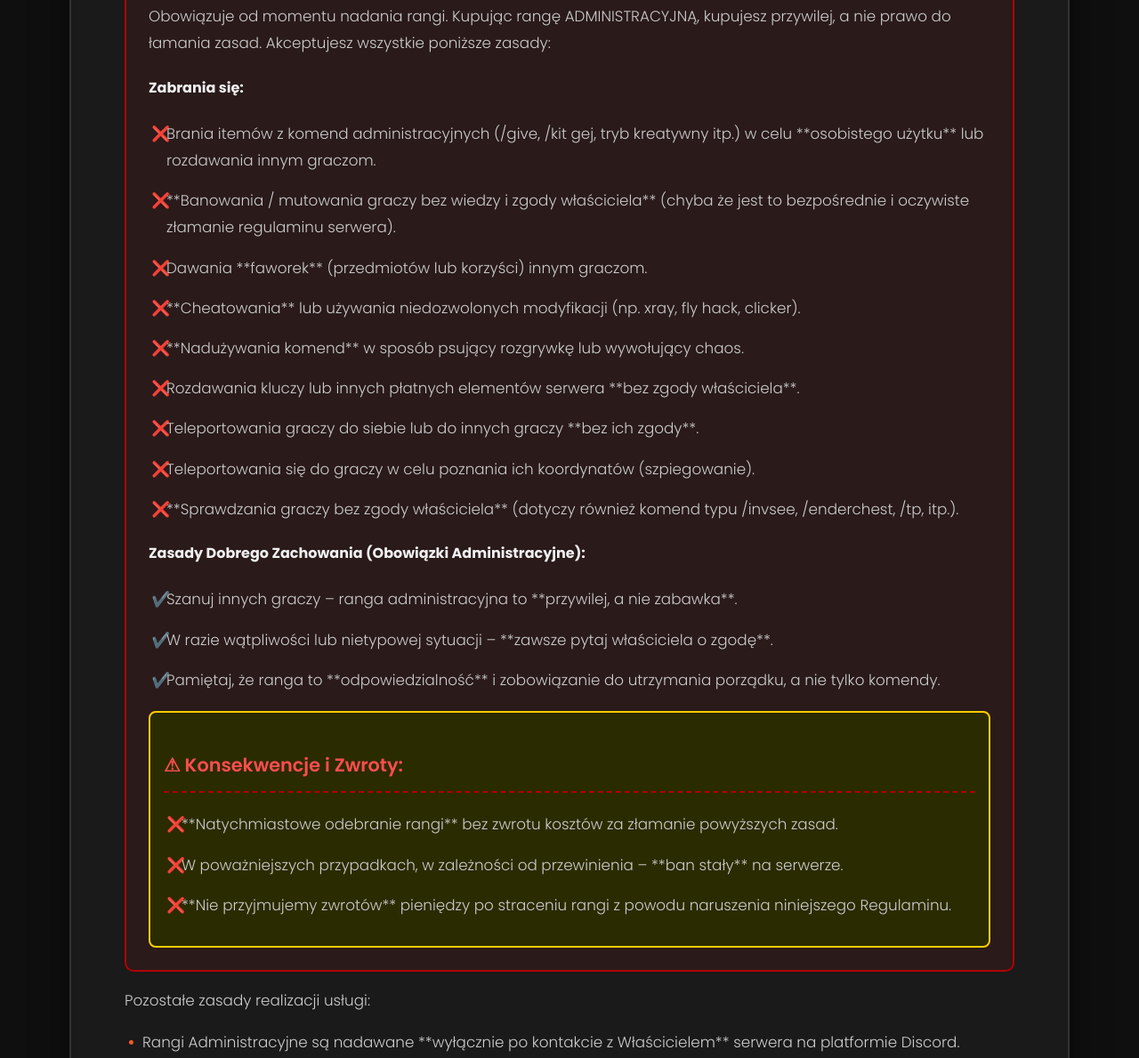
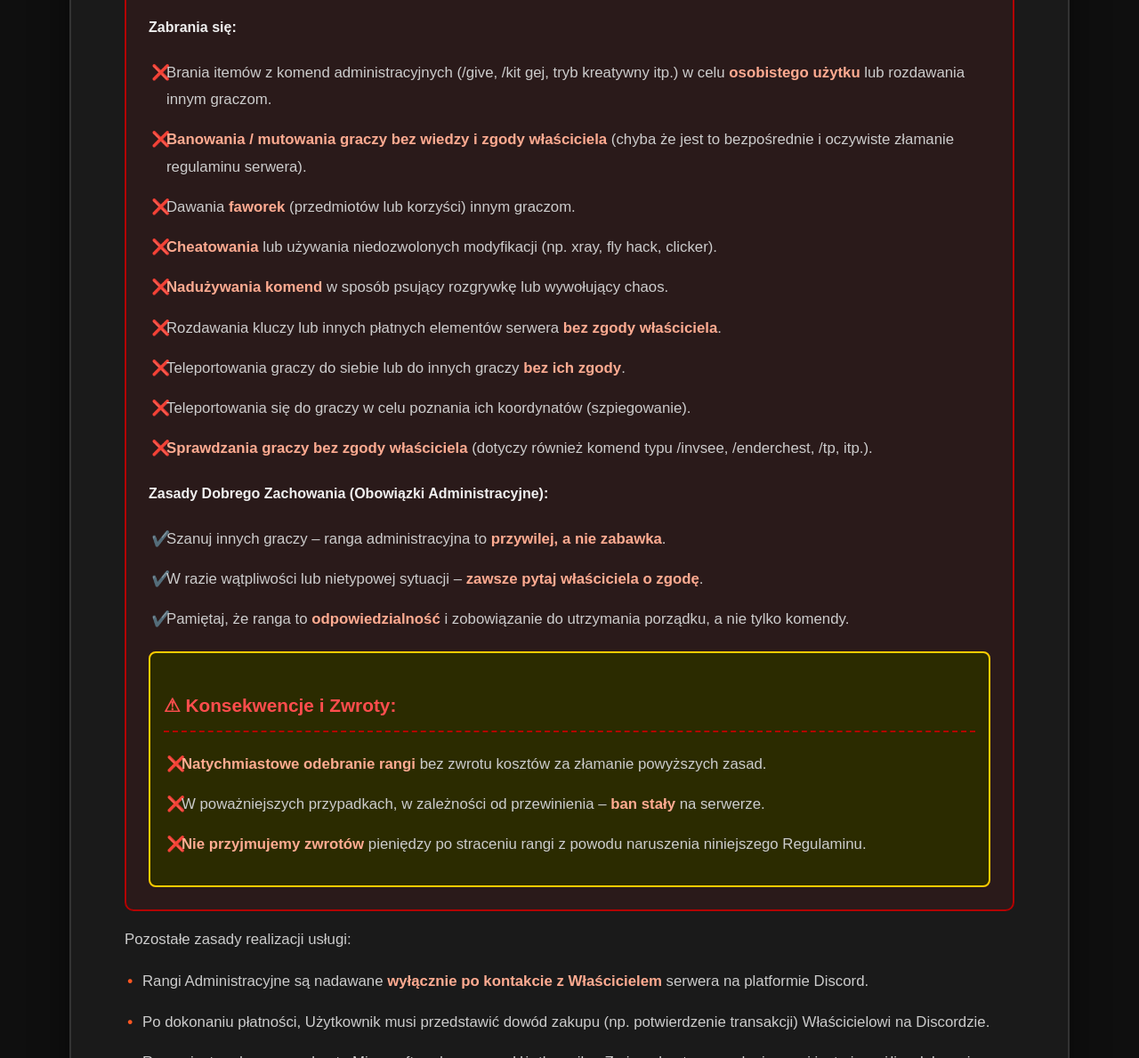
Before and after one commit to ooaza7769-tech/gheicjube, a plain HTML site: page regulamin.html in a window 1280 px wide. Shown: the part 1517-2706 px from the top of the page at 89% size. Drawn offline with Linux system fonts and the light colour scheme.

Commit message:
Update regulamin.html
removed unwanted "**"

```diff
--- a/regulamin.html
+++ b/regulamin.html
@@ -4,7 +4,7 @@
     <meta charset="UTF-8">
     <meta name="viewport" content="width=device-width, initial-scale=1.0">
     <title>Regulamin Sklepu GejCube.pl</title>
-    <link href="https://fonts.googleapis.com/css2?family=Poppins:wght@300;400;600;700;900&display=swap" rel="stylesheet">
+    <link href="https://fonts.googleapis.com/css2?family=Poppins:wght@300;400;600;700;900&display=swap" rel-stylesheet">
     <style>
         :root {
             --primary-accent: #FF5722;
@@ -174,7 +174,7 @@
 
         <h2>1. Postanowienia Ogólne</h2>
         <ul>
-            <li>Administratorem i właścicielem Sklepu jest <strong>Dawid Oraf</strong>.</li>
+            <li>Administratorem i właścicielem Sklepu jest <strong>[WPISZ TUTAJ DANE WŁAŚCICIELA/FIRMY]</strong>.</li>
             <li>Regulamin określa zasady dokonywania zakupów i korzystania z usług dostępnych w Sklepie GejCube.pl.</li>
             <li>Dokonując zakupu, Użytkownik akceptuje niniejszy Regulamin oraz zasady panujące na serwerze GejCube.pl.</li>
             <li>Wszystkie usługi mają charakter wirtualny i są realizowane w świecie gry Minecraft.</li>
@@ -198,37 +198,37 @@
 
             <h4>Zabrania się:</h4>
             <ul>
-                <li>Brania itemów z komend administracyjnych (/give, /kit gej, tryb kreatywny itp.) w celu **osobistego użytku** lub rozdawania innym graczom.</li>
-                <li>**Banowania / mutowania graczy bez wiedzy i zgody właściciela** (chyba że jest to bezpośrednie i oczywiste złamanie regulaminu serwera).</li>
-                <li>Dawania **faworek** (przedmiotów lub korzyści) innym graczom.</li>
-                <li>**Cheatowania** lub używania niedozwolonych modyfikacji (np. xray, fly hack, clicker).</li>
-                <li>**Nadużywania komend** w sposób psujący rozgrywkę lub wywołujący chaos.</li>
-                <li>Rozdawania kluczy lub innych płatnych elementów serwera **bez zgody właściciela**.</li>
-                <li>Teleportowania graczy do siebie lub do innych graczy **bez ich zgody**.</li>
+                <li>Brania itemów z komend administracyjnych (/give, /kit gej, tryb kreatywny itp.) w celu <strong>osobistego użytku</strong> lub rozdawania innym graczom.</li>
+                <li><strong>Banowania / mutowania graczy bez wiedzy i zgody właściciela</strong> (chyba że jest to bezpośrednie i oczywiste złamanie regulaminu serwera).</li>
+                <li>Dawania <strong>faworek</strong> (przedmiotów lub korzyści) innym graczom.</li>
+                <li><strong>Cheatowania</strong> lub używania niedozwolonych modyfikacji (np. xray, fly hack, clicker).</li>
+                <li><strong>Nadużywania komend</strong> w sposób psujący rozgrywkę lub wywołujący chaos.</li>
+                <li>Rozdawania kluczy lub innych płatnych elementów serwera <strong>bez zgody właściciela</strong>.</li>
+                <li>Teleportowania graczy do siebie lub do innych graczy <strong>bez ich zgody</strong>.</li>
                 <li>Teleportowania się do graczy w celu poznania ich koordynatów (szpiegowanie).</li>
-                <li>**Sprawdzania graczy bez zgody właściciela** (dotyczy również komend typu /invsee, /enderchest, /tp, itp.).</li>
+                <li><strong>Sprawdzania graczy bez zgody właściciela</strong> (dotyczy również komend typu /invsee, /enderchest, /tp, itp.).</li>
             </ul>
 
             <h4>Zasady Dobrego Zachowania (Obowiązki Administracyjne):</h4>
             <ul class="good-conduct">
-                <li>Szanuj innych graczy – ranga administracyjna to **przywilej, a nie zabawka**.</li>
-                <li>W razie wątpliwości lub nietypowej sytuacji – **zawsze pytaj właściciela o zgodę**.</li>
-                <li>Pamiętaj, że ranga to **odpowiedzialność** i zobowiązanie do utrzymania porządku, a nie tylko komendy.</li>
+                <li>Szanuj innych graczy – ranga administracyjna to <strong>przywilej, a nie zabawka</strong>.</li>
+                <li>W razie wątpliwości lub nietypowej sytuacji – <strong>zawsze pytaj właściciela o zgodę</strong>.</li>
+                <li>Pamiętaj, że ranga to <strong>odpowiedzialność</strong> i zobowiązanie do utrzymania porządku, a nie tylko komendy.</li>
             </ul>
 
             <div class="consequences">
                 <h3>⚠ Konsekwencje i Zwroty:</h3>
                 <ul>
-                    <li>**Natychmiastowe odebranie rangi** bez zwrotu kosztów za złamanie powyższych zasad.</li>
-                    <li>W poważniejszych przypadkach, w zależności od przewinienia – **ban stały** na serwerze.</li>
-                    <li>**Nie przyjmujemy zwrotów** pieniędzy po straceniu rangi z powodu naruszenia niniejszego Regulaminu.</li>
+                    <li><strong>Natychmiastowe odebranie rangi</strong> bez zwrotu kosztów za złamanie powyższych zasad.</li>
+                    <li>W poważniejszych przypadkach, w zależności od przewinienia – <strong>ban stały</strong> na serwerze.</li>
+                    <li><strong>Nie przyjmujemy zwrotów</strong> pieniędzy po straceniu rangi z powodu naruszenia niniejszego Regulaminu.</li>
                 </ul>
             </div>
         </div>
 
         <p>Pozostałe zasady realizacji usługi:</p>
         <ul>
-            <li>Rangi Administracyjne są nadawane **wyłącznie po kontakcie z Właścicielem** serwera na platformie Discord.</li>
+            <li>Rangi Administracyjne są nadawane <strong>wyłącznie po kontakcie z Właścicielem</strong> serwera na platformie Discord.</li>
             <li>Po dokonaniu płatności, Użytkownik musi przedstawić dowód zakupu (np. potwierdzenie transakcji) Właścicielowi na Discordzie.</li>
             <li>Ranga jest nadawana na konto Minecraft podane przez Użytkownika. Zmiana konta po nadaniu rangi jest niemożliwa lub może wiązać się z dodatkowymi opłatami administracyjnymi.</li>
             <li>Właściciel zastrzega sobie prawo do weryfikacji Użytkownika przed nadaniem rangi, aby upewnić się, że spełnia on standardy administratora.</li>
@@ -236,11 +236,11 @@
 
         <h2>4. Reklamacje i Zwroty</h2>
         <ul>
-            <li>Zgodnie z polskim prawem, usługi cyfrowe (takie jak ranga w grze) są bezzwrotne po ich aktywacji, jeśli Użytkownik wyraził zgodę na rozpoczęcie świadczenia usługi przed upływem 14-dniowego terminu odstąpienia od umowy. **Nadanie rangi jest równoznaczne z rozpoczęciem świadczenia usługi.**</li>
-            <li>Reklamacja może dotyczyć wyłącznie **nieotrzymania zakupionej rangi** lub innej usługi, mimo poprawnie opłaconej transakcji.</li>
+            <li>Zgodnie z polskim prawem, usługi cyfrowe (takie jak ranga w grze) są bezzwrotne po ich aktywacji, jeśli Użytkownik wyraził zgodę na rozpoczęcie świadczenia usługi przed upływem 14-dniowego terminu odstąpienia od umowy. <strong>Nadanie rangi jest równoznaczne z rozpoczęciem świadczenia usługi.</strong></li>
+            <li>Reklamacja może dotyczyć wyłącznie <strong>nieotrzymania zakupionej rangi</strong> lub innej usługi, mimo poprawnie opłaconej transakcji.</li>
             <li>Reklamację należy zgłosić do Administratora w terminie 7 dni od daty zakupu, załączając dowód wpłaty.</li>
             <li>W przypadku pozytywnego rozpatrzenia reklamacji i niemożności nadania usługi, zwrot środków nastąpi w ciągu 14 dni roboczych.</li>
-            <li>**Zwroty nie przysługują w przypadku nałożenia kary (ban, usunięcie rangi) z powodu naruszenia regulaminu serwera lub zasad korzystania z przywilejów administracyjnych, co zostało zaznaczone w sekcji 3.**</li>
+            <li><strong>Zwroty nie przysługują w przypadku nałożenia kary (ban, usunięcie rangi) z powodu naruszenia regulaminu serwera lub zasad korzystania z przywilejów administracyjnych, co zostało zaznaczone w sekcji 3.</strong></li>
         </ul>
 
         <h2>5. Postanowienia Końcowe</h2>
@@ -251,14 +251,13 @@
 
         <div class="contact-info">
             <h3>Kontakt z Właścicielem:</h3>
-            <p>Platforma: **Discord**</p>
-            <p>Nick: **0aza**</p>
+            <p>Platforma: <strong>Discord</strong></p>
+            <p>Nick: <strong>[WPISZ TUTAJ SWÓJ NICK DISCORD]</strong></p>
+            <p>E-mail (Wsparcie): <strong>[WPISZ TUTAJ E-MAIL]</strong></p>
         </div>
 
     </div>
 
 </body>
 </html>
-</body>
-
 </html>
```
